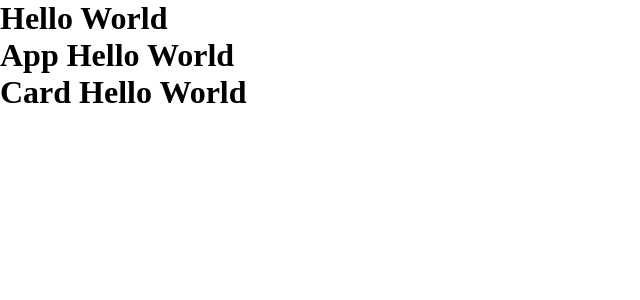
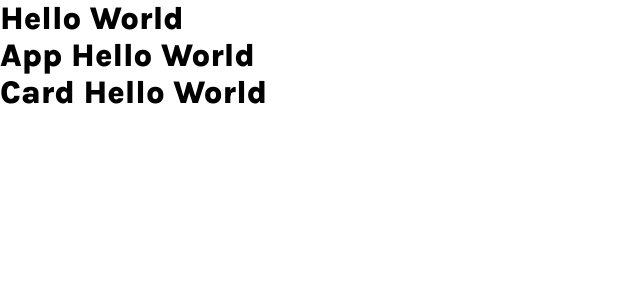
Before and after one commit to JJAHMEDAMER/React-Projects, a React (Create React App) app in the folder Mini-Projects/Side-Bar/: page / in a window 1280 px wide. Shown: the top 300 px of the page, without its empty margins (0-640 px from the left). Built offline with nearby package versions, Linux system fonts and the light colour scheme.

Commit message:
Add Fonts

```diff
--- a/Mini-Projects/Side-Bar/public/index.html
+++ b/Mini-Projects/Side-Bar/public/index.html
@@ -1,14 +1,18 @@
 <!DOCTYPE html>
 <html lang="en">
+
 <head>
   <meta charset="utf-8" />
+
+  <!-- Fonts -->
+  <link rel="preconnect" href="https://fonts.googleapis.com">
+  <link rel="preconnect" href="https://fonts.gstatic.com" crossorigin>
+  <link href="https://fonts.googleapis.com/css2?family=Karla:wght@200;300;400;600;800&display=swap" rel="stylesheet">
+
   <link rel="icon" href="%PUBLIC_URL%/favicon.ico" />
   <meta name="viewport" content="width=device-width, initial-scale=1" />
   <meta name="theme-color" content="#000000" />
-    <meta
-      name="description"
-      content="Web site created using create-react-app"
-    />
+  <meta name="description" content="Web site created using create-react-app" />
   <link rel="apple-touch-icon" href="%PUBLIC_URL%/logo192.png" />
   <!--
       manifest.json provides metadata used when your web app is installed on a
@@ -26,6 +30,7 @@
     -->
   <title>React App</title>
 </head>
+
 <body>
   <noscript>You need to enable JavaScript to run this app.</noscript>
   <div id="root"></div>
@@ -40,4 +45,5 @@
       To create a production bundle, use `npm run build` or `yarn build`.
     -->
 </body>
+
 </html>
--- a/Mini-Projects/Side-Bar/src/App.css
+++ b/Mini-Projects/Side-Bar/src/App.css
@@ -9,5 +9,9 @@
 }
 
 body{
-    font-family: "Karla";
+    font-family: 'Karla', sans-serif;
 }
+
+button, input{
+    font-family: 'Karla', sans-serif;
+}
```
Lines whose indentation alone changed are shown as unchanged.
